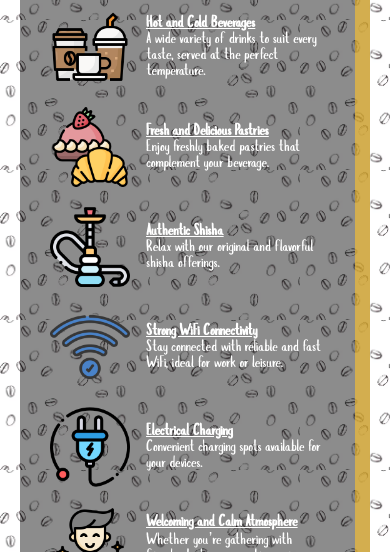
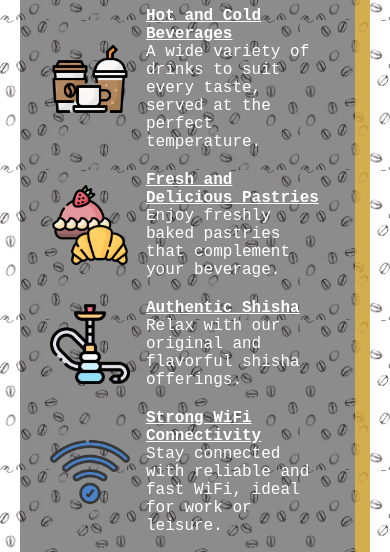
Before and after one commit to BelguesmiSakr/newscoffee, a plain HTML site: page index.html in a window 390 px wide. Shown: the part 280-832 px from the top of the page. Drawn offline with Linux system fonts and the light colour scheme.

Commit message:
style updates

```diff
--- a/style.css
+++ b/style.css
@@ -107,7 +107,8 @@
      justify-content: center;
      gap: 1em;
      padding: 10px;
-     font-size: 2em;
+     font-size: 1em;
+     font-family: 'Courier New', Courier, monospace;
  }
 
  .service-item img {
@@ -135,8 +136,7 @@
          flex-direction: column;
      }
 
-     .service-item {
-
+     /* .service-item {
          font-size: 1em;
-     }
+     } */
  }
```
